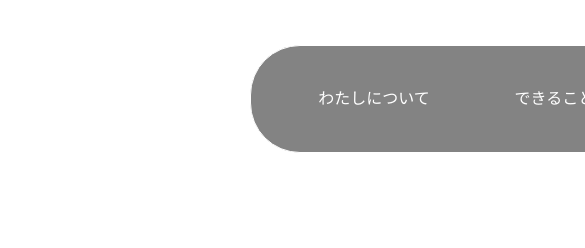
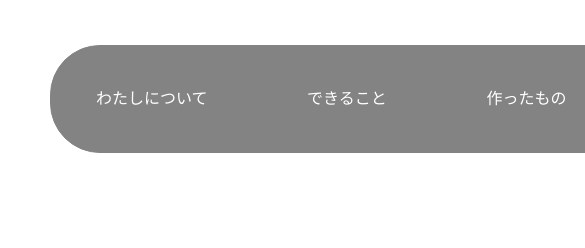
Before and after one commit to hitomi0406/dezasuta, a plain HTML site: page website_hitomi/works.html in a window 390 px wide. Shown: the top 248 px of the page, 585 px wide, since content can reach past the window. Drawn offline with Linux system fonts and the light colour scheme; a web font is replaced by a local one.

Commit message:
website_hitomi03

```diff
--- a/website_hitomi/css/works.css
+++ b/website_hitomi/css/works.css
@@ -24,7 +24,7 @@ h3 {
 
 .header__inner {
     display: flex;
-    justify-content: space-around;
+    justify-content: space-between;
     margin: 0 auto;
     position: relative;
     margin-bottom: 100px;
@@ -32,7 +32,7 @@ h3 {
 
 .header__logo {
     width: 200px;
-    padding: 90px 220px 0 30px;
+    padding: 90px 20px 0 30px;
 }
 
 .header__nav {
@@ -40,7 +40,8 @@ h3 {
 }
 
 .header__nav ul {
-
+    justify-content: space-between;
+    align-items: center;
     display: flex;
     margin-top: 45px;
 }
@@ -49,7 +50,7 @@ h3 {
     width: 650px;
     justify-content: space-around;
     padding: 45px;
-    border: solid 1px #ffffff;
+    border: solid 1px #838383;
     border-radius: 50px;
     gap: 40px;
     background-color: #838383;
@@ -60,10 +61,20 @@ h3 {
     width: 130px;
     margin: 45px 60px 0 50px;
     padding: 45px;
-    border: solid 1px #ffffff;
+    border: solid 1px #838383;
     border-radius: 50px;
     gap: 40px;
     background-color: #838383;
+}
+
+@media screen and (max-width: 1130px) {
+    .li__l {
+        padding: 16px 45px;
+    }
+
+    .li__r {
+        margin: 45px 10px 0;
+    }
 }
 
 .header__nav__list {
```
